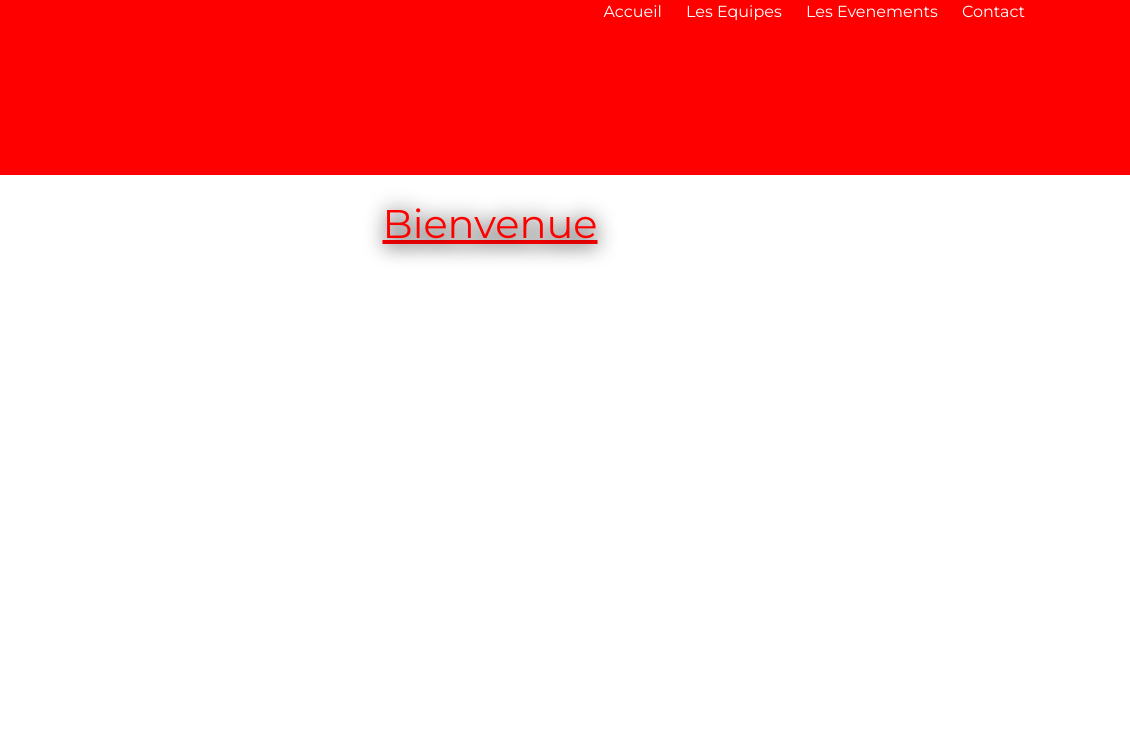
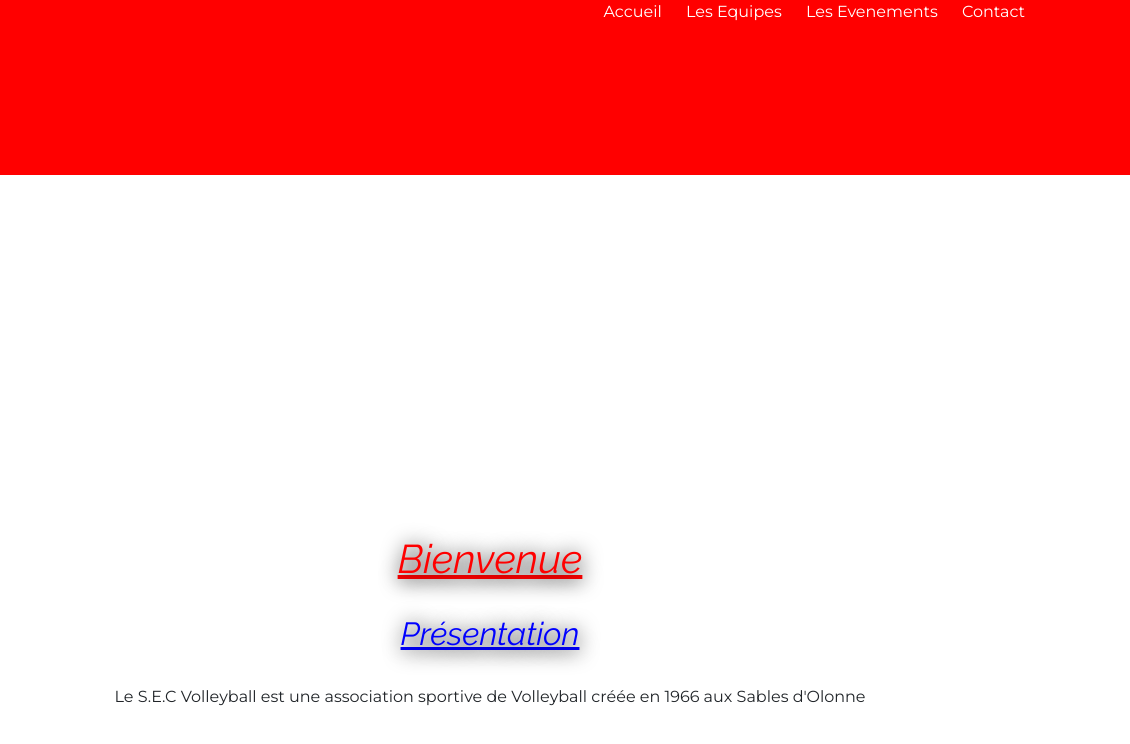
Before and after one commit to Michaelbaudry/Sec-Volley-Ball, a plain HTML site: page index.html in a window 1280 px wide. Shown: the full height of the page, 150-1280 px from the left. Drawn offline with Linux system fonts and the light colour scheme; files whose address does not match are found by name.

Commit message:
Add files via upload

```diff
--- a/index.html
+++ b/index.html
@@ -33,9 +33,13 @@
         </div>
         <div class="inner-banner">
             <h1><U>Bienvenue</U></h1>
+            <br>
+            <h2><U>Présentation</U></h2>
+            <br>
+            <p>Le S.E.C Volleyball est une association sportive de Volleyball créée en 1966 aux Sables d'Olonne</p>
         </div>
     </section>
     <!--end banner-->
-    </div>
+
 </body>
 </html>
--- a/style.css
+++ b/style.css
@@ -8,6 +8,10 @@ body, html {
 
 body {
     font-family: 'Montserrat', sans-serif;
+}
+
+h1, h2 {
+    font-family: 'Raleway', sans-serif;
 }
 
 a, a:hover {
@@ -52,9 +56,8 @@ a, a:hover {
 .banner, .ban, .ban img {
     width: 100%;
     max-width: 100%;
-}
-
-.ban {
+    height: 45vh;
+    object-fit: cover;
     position: relative;
 }
 
@@ -65,6 +68,11 @@ a, a:hover {
 
 .inner-banner h1 {
     color: red;
+    text-shadow: 1px 1px 20px black;
+}
+
+.inner-banner h2 {
+    color: blue;
     text-shadow: 1px 1px 20px black;
 }
 
```
